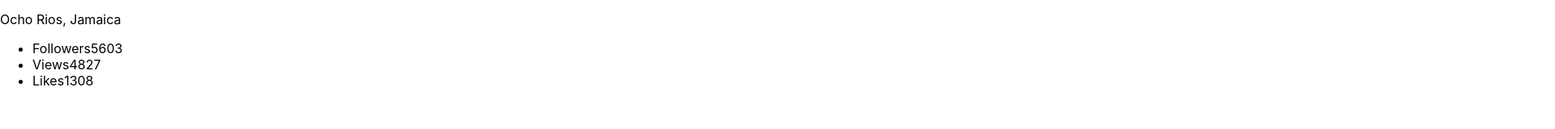
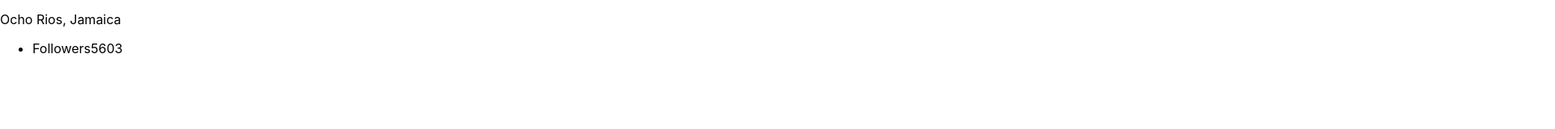
Before and after one commit to MateuszBieda/goit-react-hw-01-components, a React (Create React App) app: page / in a window 1280 px wide. Shown: the part 378-538 px from the top of the page at 81% size, 1920 px wide, since content can reach past the window. Built offline with nearby package versions, Linux system fonts and the light colour scheme.

Commit message:
a css_update

```diff
--- a/src/components/App.jsx
+++ b/src/components/App.jsx
@@ -1,4 +1,4 @@
-import {Profile} from 'components/Profile.jsx';
+import {Profile} from 'components/Profile/Profile.jsx';
 import user from 'Data/user.json';
 
 export const App = () => {
--- a/src/components/Profile.jsx
+++ b/src/components/Profile/Profile.jsx
@@ -1,4 +1,4 @@
-
+import css from 'components/Profile/Profile.module.css'
 import PropTypes from 'prop-types';
 
 export const Profile = ({ username, tag, location, avatar, stats }) => {
@@ -17,11 +17,11 @@
 
       <ul class="stats">
         <li>
-          <span class="label">Followers</span>
+          <span className="label">Followers</span>
           <span class="quantity">{stats.followers}</span>
         </li>
         <li>
-          <span class="label">Views</span>
+          <span class={css.label}>Views</span>
           <span class="quantity">{stats.views}</span>
         </li>
         <li>
--- /dev/null
+++ b/src/components/Profile/Profile.module.css
@@ -0,0 +1,4 @@
+.label{
+    font-size: 1200px;
+    color: blue;
+}
```
